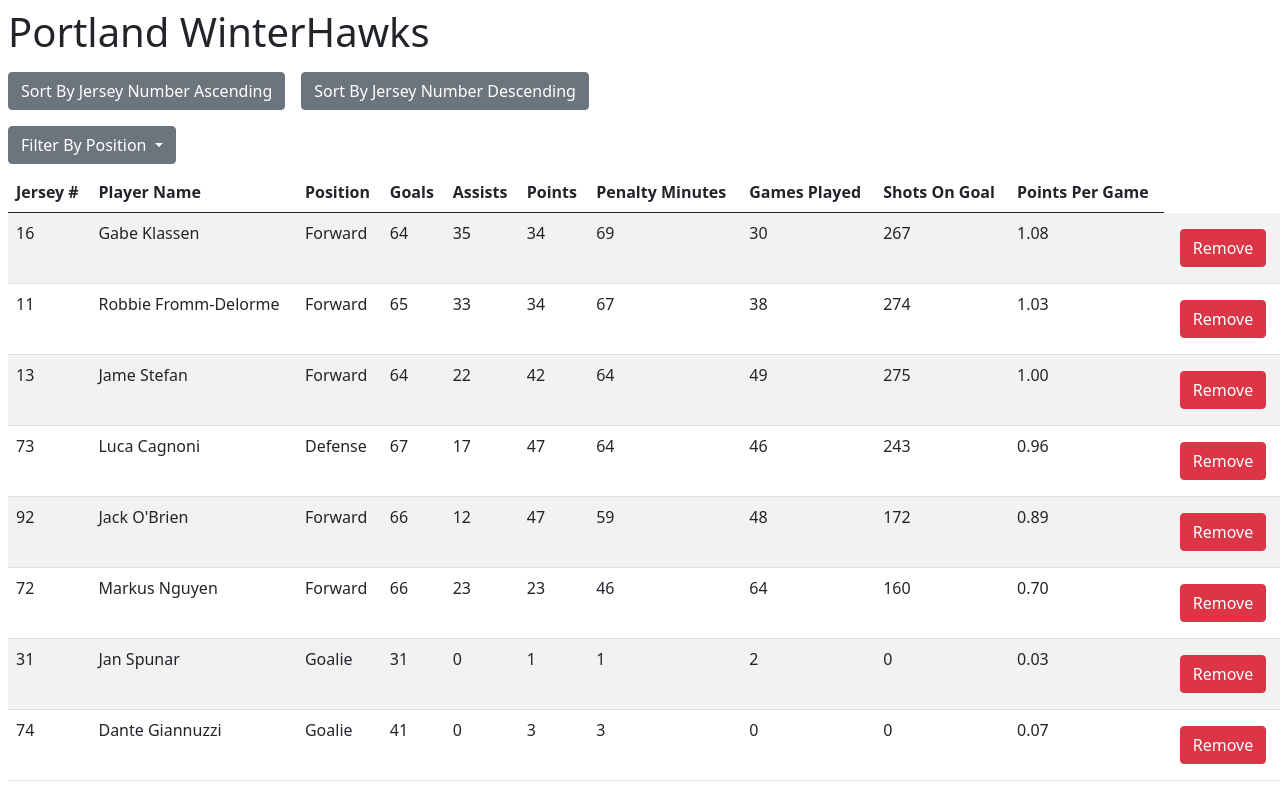
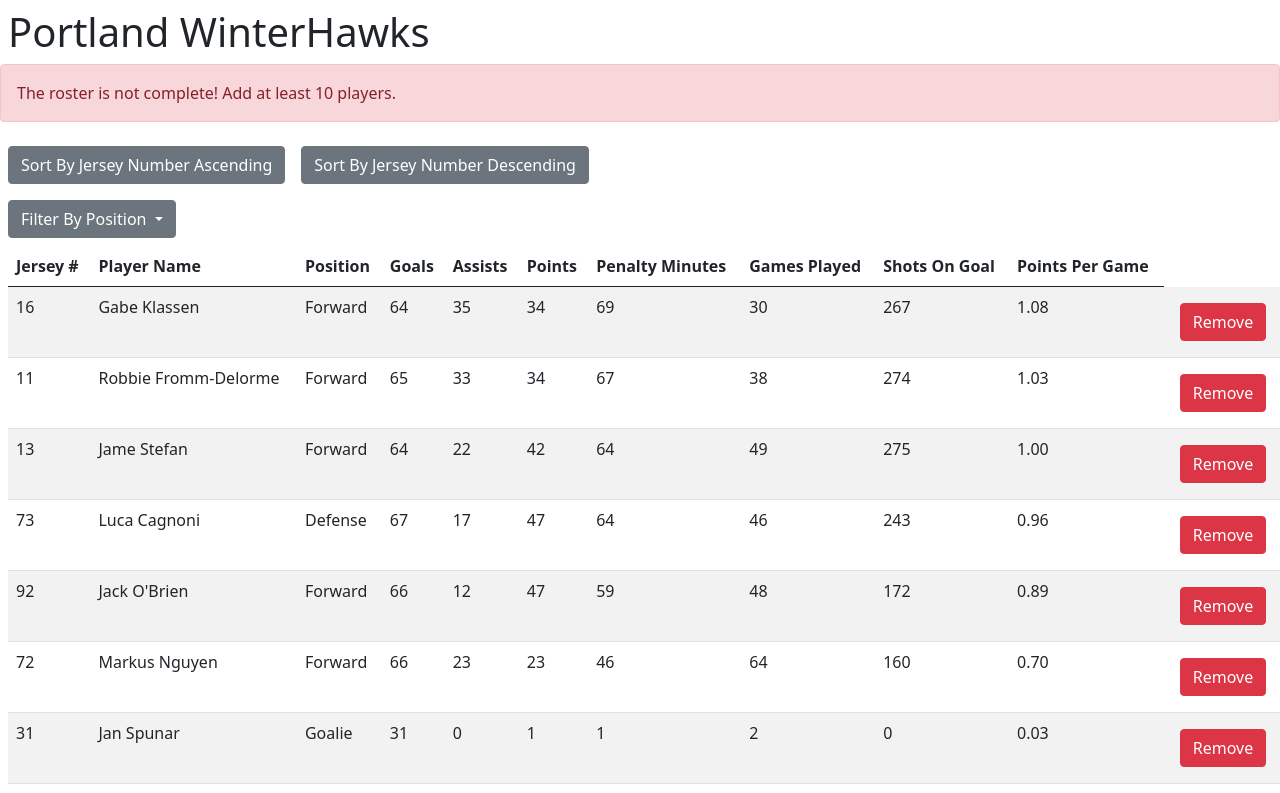
Before and after one commit to TiannaLopesOSU/hockey-roster-onboarding, a Vue app in the folder hockey-roster-vue/: page / in a window 1280 px wide. Shown: the top 793 px of the page. Built offline with nearby package versions, Linux system fonts and the light colour scheme.

Commit message:
Adding Features

```diff
--- a/hockey-roster-vue/src/components/HockeyRoster.vue
+++ b/hockey-roster-vue/src/components/HockeyRoster.vue
@@ -6,6 +6,10 @@
               <div class="m-2">
                 <h1>Portland WinterHawks</h1>
             </div>
+            <div class="alert alert-danger" role="alert" v-if="fullPlayerList.length < 10">
+ The roster is not complete! Add at least 10 players.
+</div>
+
           <!-- Sorting and Filter Options -->
           <button type="button" class="btn btn-secondary m-2" v-on:click="sort('asc')">Sort By Jersey Number Ascending</button>
           <button type="button" class="btn btn-secondary m-2" v-on:click="sort('desc')">Sort By Jersey Number Descending</button>
@@ -347,9 +351,17 @@
     if(newPlayer.playerName === '' || newPlayer.jerseyNumber === '' || newPlayer.position === '' || newPlayer.gamesPlayed === '' || newPlayer.goals === '' || newPlayer.assists === '' || newPlayer.points === ''
      || newPlayer.penaltyMinutes === '' || newPlayer.shotsOnGoal === '' || newPlayer.gameWinningGoals === ''){
       return false;
+     }else if(this.numberExists(newPlayer.jerseyNumber)){
+      alert('That jersey number is already in use. Please change it and try again.');
+      return false;
      }else{
     return true;
      }
+  },
+  numberExists(number){
+    return this.playerList.some((player) => {
+      return player.jerseyNumber === number;
+    });
   }
 }
   }
```
